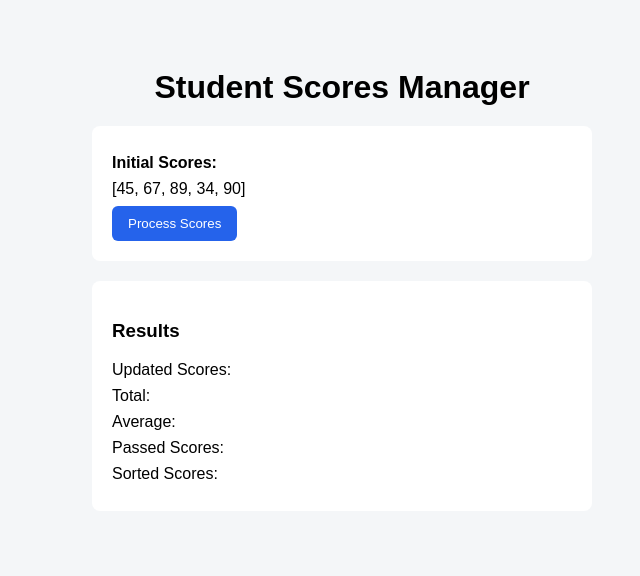
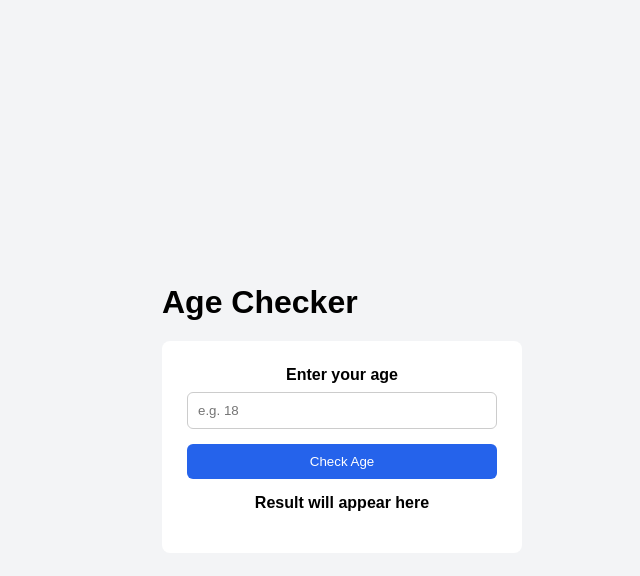
Before and after one commit to Rojimkolwey/Js-Practice, a plain HTML site: page index.html in a window 1280 px wide. Shown: the whole page, without its empty margins (298-938 px from the left). Drawn offline with Linux system fonts and the light colour scheme.

Commit message:
using if tatements

```diff
--- a/index.html
+++ b/index.html
@@ -3,32 +3,25 @@
 <head>
   <meta charset="UTF-8" />
   <meta name="viewport" content="width=device-width, initial-scale=1.0" />
-  <title>JS Arrays Practice</title>
+  <title>Age Checker</title>
   <link rel="stylesheet" href="styles.css" />
 </head>
 <body>
 
   <div class="container">
-    <h1>Student Scores Manager</h1>
+    <h1>Age Checker</h1>
 
     <div class="card">
-      <p><strong>Initial Scores:</strong></p>
-      <p id="scoresDisplay">[45, 67, 89, 34, 90]</p>
+      <label for="ageInput">Enter your age</label>
+      <input type="number" id="ageInput" placeholder="e.g. 18" />
 
-      <button id="processBtn">Process Scores</button>
-    </div>
+      <button id="checkBtn">Check Age</button>
 
-    <div class="card">
-      <h3>Results</h3>
-      <p id="updatedScores">Updated Scores:</p>
-      <p id="totalScore">Total:</p>
-      <p id="averageScore">Average:</p>
-      <p id="passedScores">Passed Scores:</p>
-      <p id="sortedScores">Sorted Scores:</p>
+      <p id="resultText">Result will appear here</p>
     </div>
   </div>
 
-  <!-- YOU will write this file -->
+  <!-- YOU will write the JavaScript -->
   <script src="script.js"></script>
 </body>
 </html>
--- a/script.js
+++ b/script.js
@@ -1,5 +1,21 @@
-const scoreText = document.getElementById('scoresDisplay').textContent;
 
-const score = JSON.parse(scoreText);
+const button = document.getElementById('checkBtn');
 
-console.log(score[0]);
+
+
+button.addEventListener('click', function(){
+
+    const ageInput = document.getElementById('ageInput').value;
+
+if (ageInput > 18) {
+    alert('User is old Enough');
+
+} else{
+    alert('Sorry too young');
+}
+
+
+button.addEventListener('click', ageInput);
+
+
+});
--- a/styles.css
+++ b/styles.css
@@ -4,33 +4,51 @@
 }
 
 body {
-  background: #f4f6f8;
-  padding: 40px;
+  background: #f3f4f6;
+  min-height: 100vh;
+  display: flex;
+  align-items: center;
+  justify-content: center;
 }
 
 .container {
-  max-width: 500px;
-  margin: auto;
+  width: 100%;
+  max-width: 400px;
+  padding: 20px;
+}
+
+.card {
+  background: #ffffff;
+  padding: 25px;
+  border-radius: 8px;
+  text-align: center;
 }
 
 h1 {
-  text-align: center;
   margin-bottom: 20px;
 }
 
-.card {
-  background: white;
-  padding: 20px;
-  margin-bottom: 20px;
-  border-radius: 8px;
+label {
+  display: block;
+  margin-bottom: 8px;
+  font-weight: bold;
+}
+
+input {
+  width: 100%;
+  padding: 10px;
+  margin-bottom: 15px;
+  border-radius: 6px;
+  border: 1px solid #ccc;
 }
 
 button {
-  padding: 10px 16px;
+  width: 100%;
+  padding: 10px;
   border: none;
+  border-radius: 6px;
   background: #2563eb;
-  color: white;
-  border-radius: 6px;
+  color: #fff;
   cursor: pointer;
 }
 
@@ -38,6 +56,7 @@ button:hover {
   background: #1e40af;
 }
 
-p {
-  margin: 8px 0;
+#resultText {
+  margin-top: 15px;
+  font-weight: bold;
 }
```
